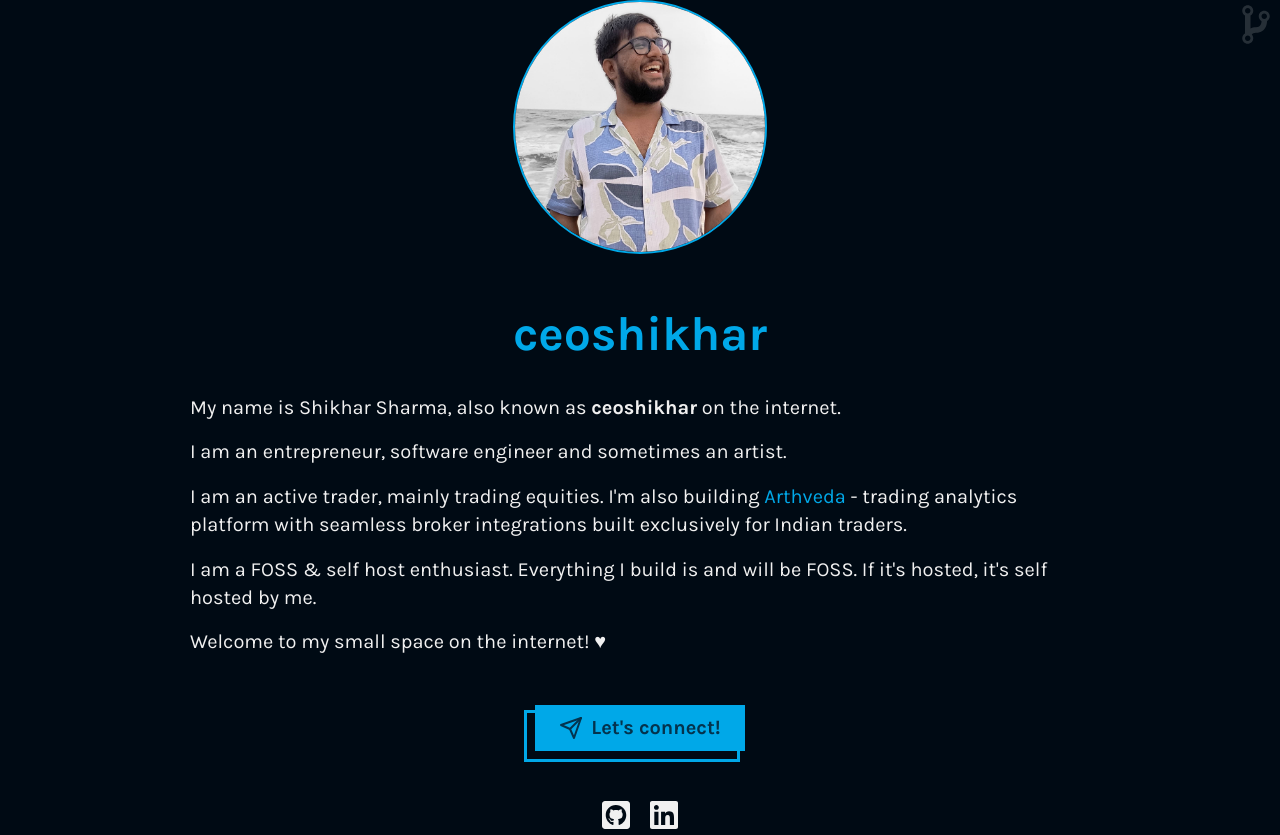
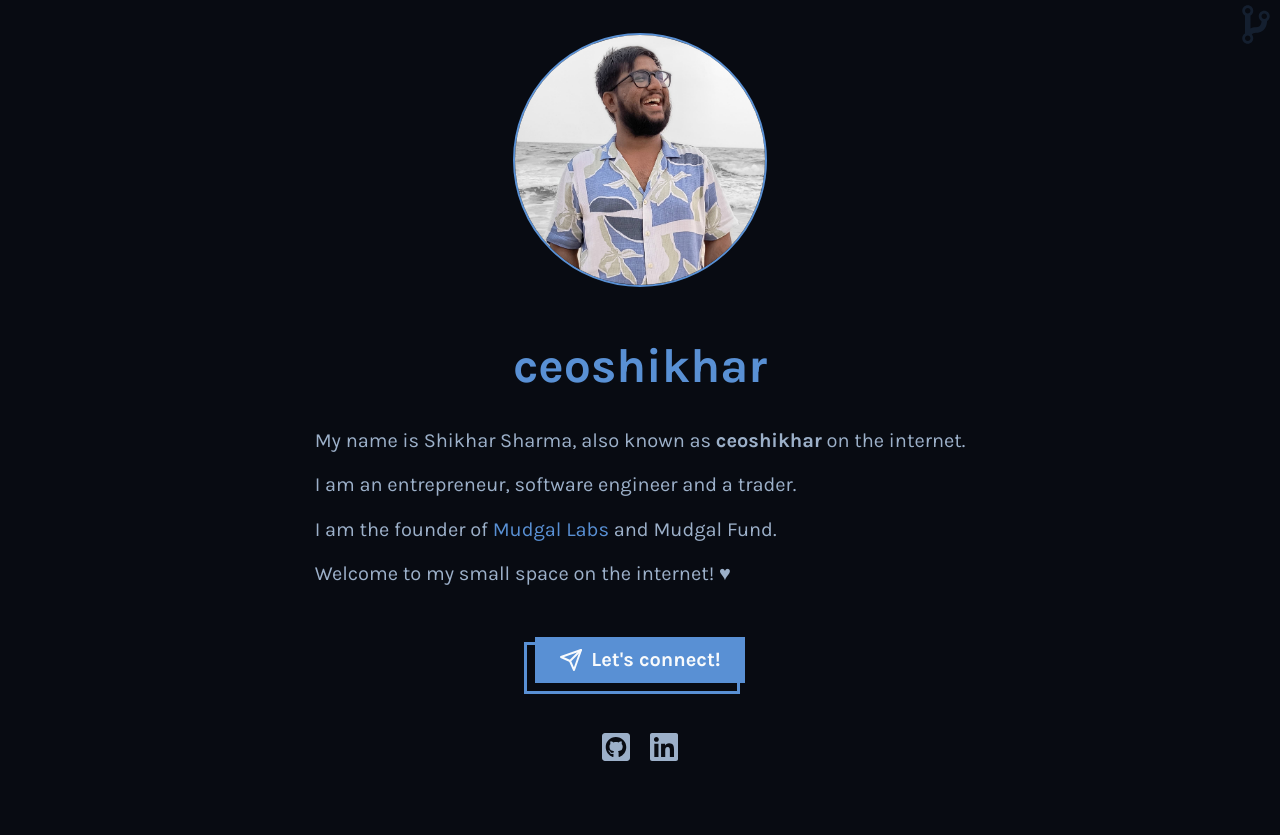
Before and after one commit to ceoshikhar/ceoshikhar.com, a React (Vite) app: page / in a window 1280 px wide. After the commit the page ends 800 px from the top, so only its background shows below. Built offline with nearby package versions, Linux system fonts and the light colour scheme.

Commit message:
clean up hero

```diff
--- a/src/sections/index/ForkOnGitHub.tsx
+++ b/src/sections/index/ForkOnGitHub.tsx
@@ -18,7 +18,7 @@ export const ForkOnGitHub: React.FC = () => {
                     <ForkGit
                         className="icon"
                         size={48}
-                        color={theme.color.surface}
+                        color={theme.color.primary}
                     />
                 </a>
             </Wrapper>
--- a/src/sections/index/Hero.tsx
+++ b/src/sections/index/Hero.tsx
@@ -17,25 +17,18 @@ export const Hero: React.FC = () => {
                     on the internet.
                 </OneLiner>
                 <OneLiner>
-                    I am an entrepreneur, software engineer and sometimes an
-                    artist.
+                    I am an entrepreneur, software engineer and a trader.
                 </OneLiner>
                 <OneLiner>
-                    I am an active trader, mainly trading equities. I'm also
-                    building{" "}
+                    I am the founder of{" "}
                     <a
-                        href="https://arthveda.app"
+                        href="https://mudgallabs.com"
                         target="_blank"
                         rel="noopener noreferrer"
                     >
-                        Arthveda
+                        Mudgal Labs
                     </a>{" "}
-                    - trading analytics platform with seamless broker
-                    integrations built exclusively for Indian traders.
-                </OneLiner>
-                <OneLiner>
-                    I am a FOSS & self host enthusiast. Everything I build is
-                    and will be FOSS. If it's hosted, it's self hosted by me.
+                    and Mudgal Fund.
                 </OneLiner>
                 <OneLiner>
                     Welcome to my small space on the internet! ♥
--- a/src/styles/theme.ts
+++ b/src/styles/theme.ts
@@ -25,15 +25,15 @@ export interface IScreen {
 export const dark: DefaultTheme = {
     name: "dark",
     color: {
-        background: "#000A14",
-        background2: "#001429",
+        background: "hsl(220, 39%, 5%)",
+        background2: "hsl(220, 39%, 5%)",
         // Apply `opacity: x%` to get desired surface color.
         // Checkout: https://material.io/design/color/dark-theme.html#properties
-        surface: "#FFFFFF",
-        primary: "#00A8E8",
-        onBackground: "#F0F0F0",
-        onSurface: "#E1E1E1",
-        onPrimary: "#04334D",
+        surface: "hsl(223, 48%, 8%)",
+        primary: "hsl(213, 59%, 59%)",
+        onBackground: "hsl(213, 30%, 70%)",
+        onSurface: "hsl(210, 40%, 98%)",
+        onPrimary: "hsl(210, 40%, 98%)",
     },
     screen: {
         xl: `@media only screen and (max-width: ${px2em(sizes.xl)})`,
```
